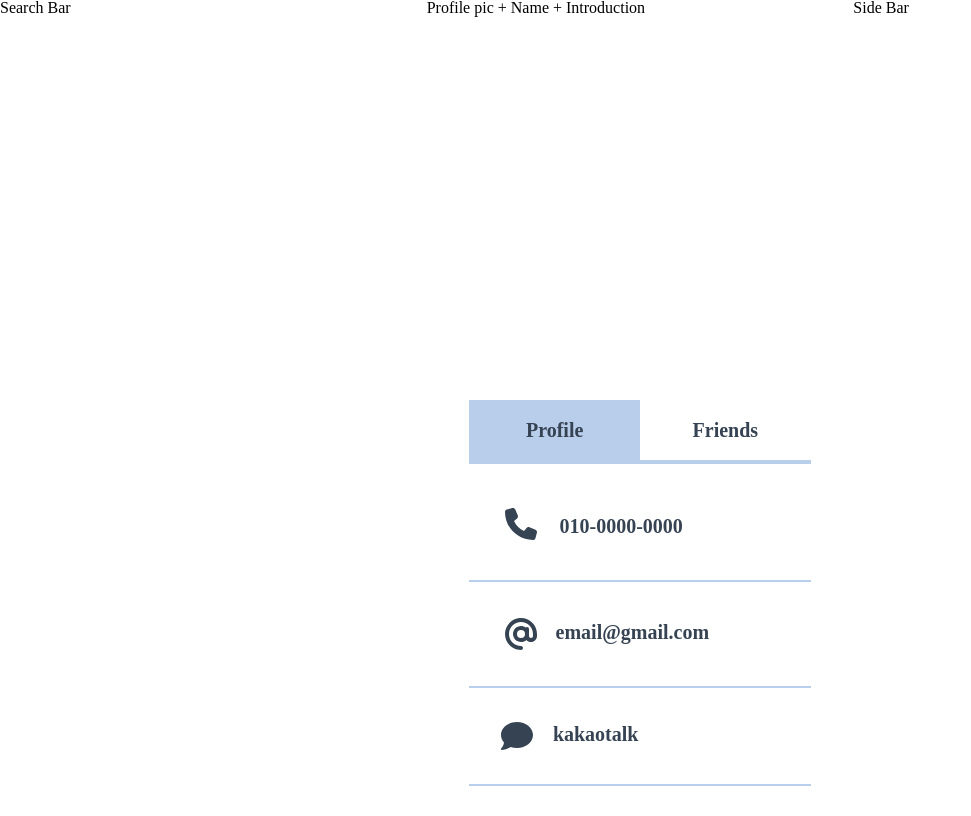
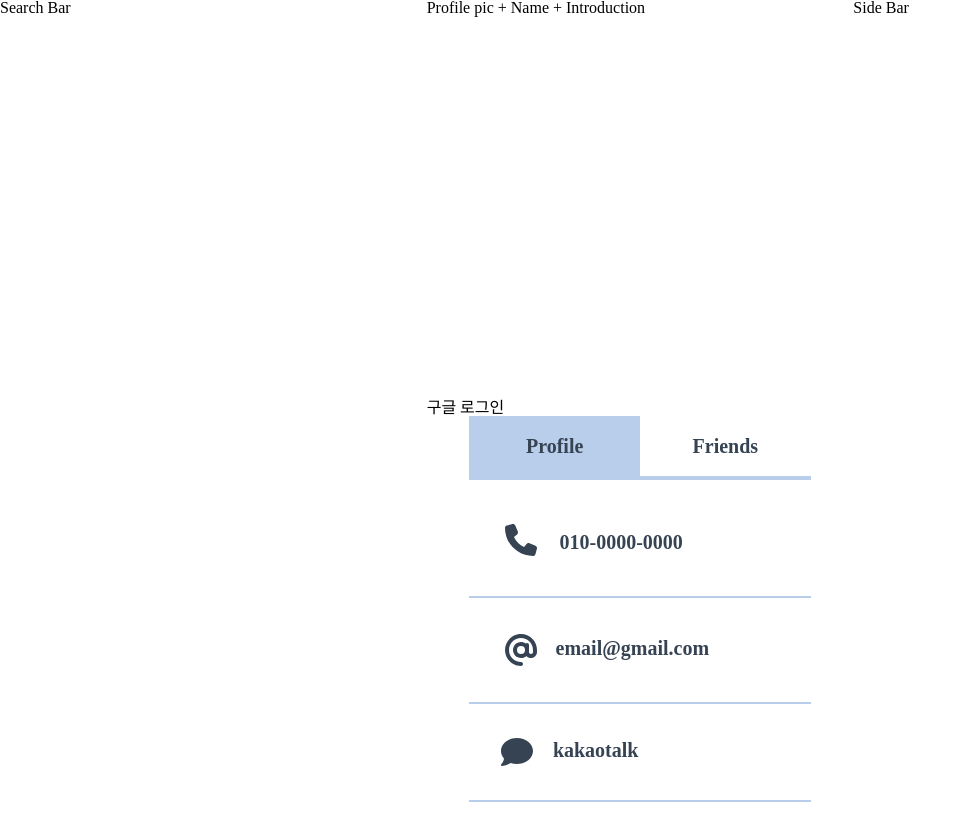
Before and after one commit to charmeee/contactbyflutter, a React (Create React App) app in the folder umm-whoru/: page / in a window 1280 px wide. Shown: the whole page, without its empty margins (0-971 px from the left). Built offline with nearby package versions, Linux system fonts and the light colour scheme.

Commit message:
login add

```diff
--- a/umm-whoru/src/App.js
+++ b/umm-whoru/src/App.js
@@ -2,6 +2,7 @@ import { BrowserRouter as Router, Routes, Route } from "react-router-dom";
 import MyProfile from "./routes/MyProfile";
 
 function App() {
+
   return (
     <Router>
       <Routes>
--- a/umm-whoru/src/components/Profile.js
+++ b/umm-whoru/src/components/Profile.js
@@ -1,11 +1,27 @@
 import { FontAwesomeIcon } from "@fortawesome/react-fontawesome";
 import { faPhone, faAt, faComment } from "@fortawesome/free-solid-svg-icons";
+import {signInWithPopup} from 'firebase/auth';
+import { auth, provider } from "../firebase.config";
 
 function Profile() {
+  const signInWithGoogle = async () => {
+    signInWithPopup(auth, provider).then((result) => {
+
+    });
+  };
+  const user = auth.currentUser;
+  // if(user!==null){
+  //   console.log(user.displayName);
+  // }
   return (
     <div className="profile-wrapper">
       <div className="profile-upper h-1/2">
         <p>Profile pic + Name + Introduction</p>
+      </div>
+      <div className="profile-login">
+        <button className="googleLoginButton" onClick={signInWithGoogle}>
+          { user? <h3 className="subhead100">{user.displayName}</h3> : <h3 className="subhead100">구글 로그인</h3> }
+        </button>
       </div>
       <div className="profile-lower h-1/2 w-4/5 mx-auto">
         <div className="profile-button-wrapper">
--- /dev/null
+++ b/umm-whoru/src/firebase.config.js
@@ -0,0 +1,24 @@
+// Import the functions you need from the SDKs you need
+import { initializeApp } from "firebase/app";
+import { getAnalytics } from "firebase/analytics";
+import { getAuth, GoogleAuthProvider } from "firebase/auth";
+import {getFirestore} from 'firebase/firestore';
+// TODO: Add SDKs for Firebase products that you want to use
+// https://firebase.google.com/docs/web/setup#available-libraries
+
+// Your web app's Firebase configuration
+// For Firebase JS SDK v7.20.0 and later, measurementId is optional
+const firebaseConfig = {
+  apiKey: "AIzaSyBcrKXuh3wtrY_0o7s_TC7vzHXJGhxIq_4",
+  authDomain: "umm-whoru.firebaseapp.com",
+  projectId: "umm-whoru",
+  storageBucket: "umm-whoru.appspot.com",
+  messagingSenderId: "857609503955",
+  appId: "1:857609503955:web:667839d5679e46a8610026",
+  measurementId: "G-ESV2G199C4"
+};
+
+const app = initializeApp(firebaseConfig);
+export const db = getFirestore(app);
+export const auth = getAuth(app);
+export const provider = new GoogleAuthProvider();
```
